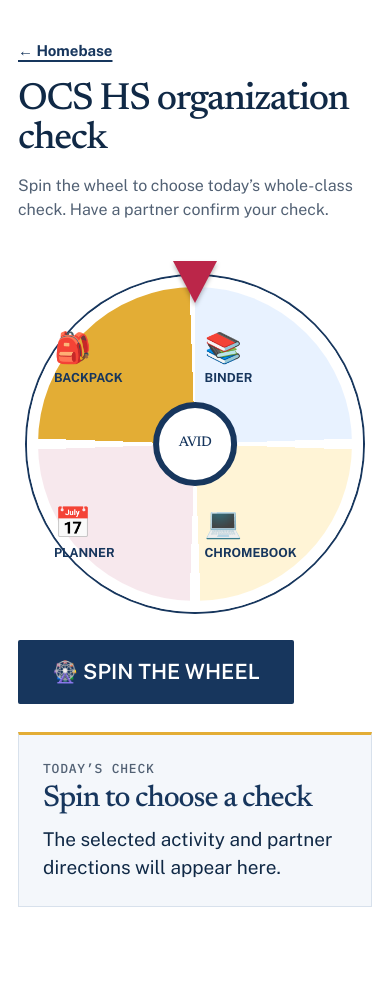
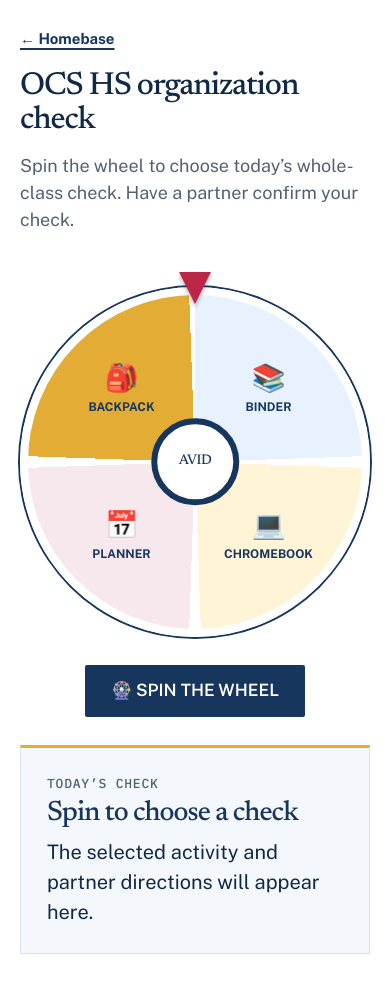
Before and after one commit to wpr-creator/homebase, a plain HTML site: page avid-check/index.html in a window 390 px wide. Before the commit the page ends 955 px from the top, so only its background shows below. Drawn offline with nearby package versions, Linux system fonts and the light colour scheme.

Commit message:
Repair AVID wheel label orientation and responsive layout

```diff
--- a/avid-check/index.html
+++ b/avid-check/index.html
@@ -42,7 +42,28 @@
     @media(max-width:620px){main{padding-top:20px}.wheel-stage{width:min(86vw,390px);margin-top:28px}.wheel-label{font-size:clamp(12px,3.2vw,17px)}.result-main{grid-template-columns:1fr;text-align:center;gap:16px}.art{min-height:140px}.art svg{width:125px;height:125px}.result{text-align:center;padding:18px}.partner{font-size:16px}}
     @media(prefers-reduced-motion:reduce){*,*::before,*::after{scroll-behavior:auto!important;transition:none!important}}
   </style>
-<link rel="stylesheet" href="../homebase-theme.css?v=20261115-uniform-2">
+<link rel="stylesheet" href="../homebase-theme.css?v=20261115-avid-repair">
+<style>
+    /* Keep the activity readable at classroom and laptop sizes. */
+    body.hb-site[data-hb-page='avid'] main{max-width:1160px;padding:28px 24px 40px}
+    body.hb-site[data-hb-page='avid'] h1{font-size:clamp(32px,4vw,50px);line-height:1.08;max-width:850px}
+    body.hb-site[data-hb-page='avid'] .intro{font-size:18px;max-width:680px}
+    .check-layout{grid-template-columns:minmax(0,1fr) minmax(0,1fr);gap:40px;margin-top:32px;align-items:center}
+    .wheel-stage{width:min(100%,440px);margin:22px auto 28px}
+    .wheel-label{width:38%;font-size:16px;line-height:1.15;transform:translate(-50%,-50%) rotate(var(--turn,0deg));transition:transform 4.4s cubic-bezier(.12,.72,.12,1);letter-spacing:0}
+    .wheel-label span{font-size:34px;margin-bottom:8px}
+    .wheel-label.backpack{top:28%;left:28%;right:auto;bottom:auto}
+    .wheel-label.binder{top:28%;left:72%;right:auto;bottom:auto}
+    .wheel-label.chromebook{top:72%;left:72%;right:auto;bottom:auto}
+    .wheel-label.planner{top:72%;left:28%;right:auto;bottom:auto}
+    body.hb-site[data-hb-page='avid'] .result,body.hb-site[data-hb-page='avid'] .ready{padding:26px}
+    body.hb-site[data-hb-page='avid'] h2{font-size:clamp(28px,3vw,36px);line-height:1.1;text-transform:none}
+    .art{min-height:0}.art svg{width:72px;height:72px}
+    .directions{font-size:20px;line-height:1.5}.partner{font-size:16px;line-height:1.55}.signal{font-size:14px;line-height:1.5;padding:14px 10px}
+    .wheel-column{text-align:center}button{font-size:17px;min-height:52px;padding:15px 26px}
+    @media(max-width:800px){.check-layout{grid-template-columns:1fr;gap:28px}.wheel-stage{width:min(100%,390px)}.result-column{max-width:560px}body.hb-site[data-hb-page='avid'] main{padding:24px 20px 36px}}
+    @media(max-width:420px){.wheel-label{font-size:12px}.wheel-label span{font-size:27px}.pointer{border-left-width:16px;border-right-width:16px;border-top-width:32px}.result-main{text-align:left}.art{place-items:start}body.hb-site[data-hb-page='avid'] .result{padding:22px}.wheel{border-width:8px}}
+</style>
 </head>
 <body class="hb-site" data-hb-page="avid">
   <main>
@@ -88,7 +109,8 @@
       button.disabled=true;button.textContent='🎡 SPINNING…';result.hidden=true;document.getElementById('ready').hidden=false;
       const task=tasks[Math.floor(Math.random()*tasks.length)],turns=5+Math.floor(Math.random()*3);
       rotation+=turns*360+((360-task.angle-rotation%360+360)%360);wheel.style.transform=`rotate(${rotation}deg)`;
-      window.setTimeout(()=>{document.getElementById('art').innerHTML=task.art;document.getElementById('task').textContent=task.name;document.getElementById('directions').textContent=task.directions;document.getElementById('partner').textContent=task.partner;document.getElementById('ready').hidden=true;result.hidden=false;button.disabled=false;button.textContent='🎡 SPIN AGAIN'},4500);
+      wheel.querySelectorAll('.wheel-label').forEach(label=>label.style.setProperty('--turn',`${-rotation}deg`));
+      window.setTimeout(()=>{document.getElementById('art').innerHTML=task.art;document.getElementById('task').textContent=task.name.toLowerCase().replace(/\b\w/g,c=>c.toUpperCase());document.getElementById('directions').textContent=task.directions;document.getElementById('partner').textContent=task.partner;document.getElementById('ready').hidden=true;result.hidden=false;button.disabled=false;button.textContent='🎡 SPIN AGAIN'},4500);
     });
   </script>
 </body>
```
